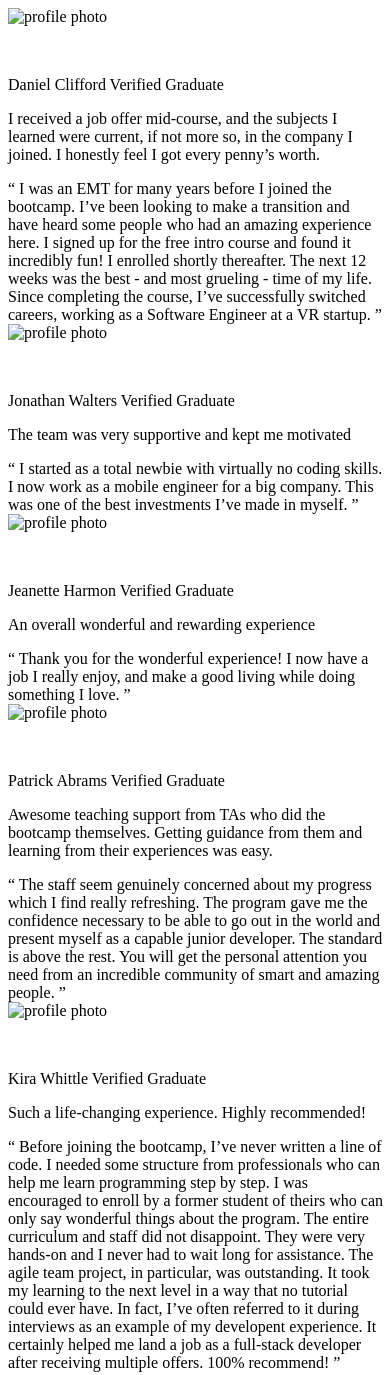
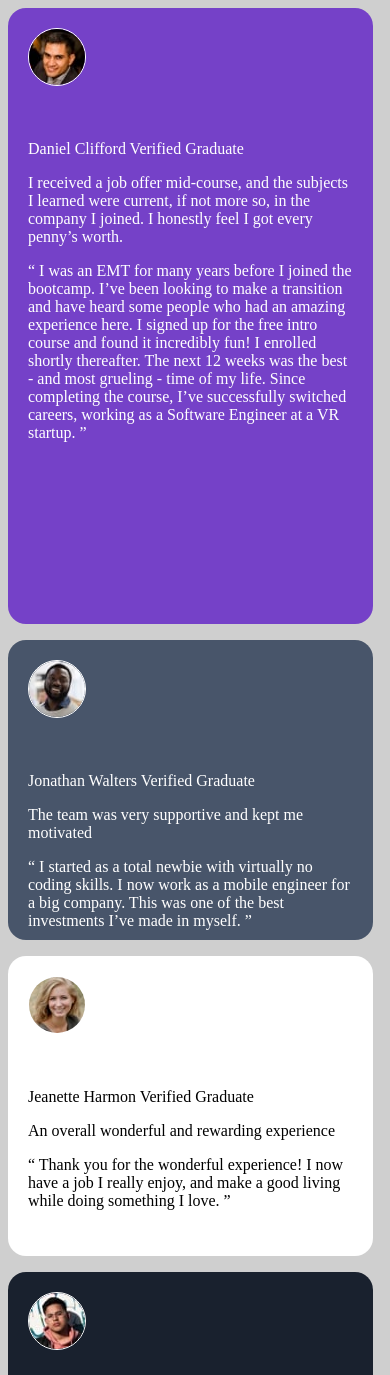
Before and after one commit to tommythetechie/Testimonials-Grid, a plain HTML site: page index.html in a window 390 px wide. Shown: the top 1375 px of the page. Drawn offline with Linux system fonts and the light colour scheme.

Commit message:
starting mobile design
mobile design

```diff
--- a/index.html
+++ b/index.html
@@ -13,8 +13,8 @@
 <body>
 	<div class="wrapper">
     <main>
-      <section class="card">
-        <img src="" alt="profile photo">
+      <section class=" daniel card">
+        <img src="images/image-daniel.jpg" alt="profile photo">
         <p><br><span></span></p>Daniel Clifford
         Verified Graduate
 
@@ -28,8 +28,8 @@
         the course, I’ve successfully switched careers, working as a Software Engineer at a VR startup. ”
       </section><!-- card -->
 
-      <section class="card">
-        <img src="" alt="profile photo">
+      <section class="jonathan card">
+        <img src="images/image-jonathan.jpg" alt="profile photo">
         <p><br><span></span></p>Jonathan Walters
   Verified Graduate
 
@@ -39,8 +39,8 @@
   for a big company. This was one of the best investments I’ve made in myself. ”
 </section><!-- card -->
 
-<section class="card">
-  <img src="" alt="profile photo">
+<section class="jeanette card">
+  <img src="images/image-jeanette.jpg" alt="profile photo">
   <p><br><span></span></p>Jeanette Harmon
   Verified Graduate
 
@@ -50,8 +50,8 @@
   while doing something I love. ”
 </section><!-- card -->
 
-<section class="card">
-  <img src="" alt="profile photo">
+<section class="patrick card">
+  <img src="images/image-patrick.jpg" alt="profile photo">
   <p><br><span></span></p>Patrick Abrams
   Verified Graduate
 
@@ -64,8 +64,8 @@
   an incredible community of smart and amazing people. ”
 </section><!-- card -->
 
-<section class="card">
-  <img src="" alt="profile photo">
+<section class="kira card">
+  <img src="images/image-kira.jpg" alt="profile photo">
   <p><br><span></span></p>Kira Whittle
   Verified Graduate
 
--- a/style.css
+++ b/style.css
@@ -7,14 +7,49 @@ html {
 *, *:before, *:after {
   box-sizing: inherit;
 }
+body {
+  background-color: hsl(0, 0%, 81%);
+}
 .wrapper {
 	width: 375px;
 	margin: 0 auto;
 }
+main {
+  display: grid;
+  grid-template-columns: 365px;
+  grid-template-rows: 300px 300px 300px 300px 300px;
+  grid-row-gap: 16px;
+}
+.card {
+  padding: 20px;
+  border-radius: 18px;
+}
+.card img {
+  border-radius: 50%;
+  border: 1px solid #fff;
+}
 
-
-
-
+.daniel {
+  grid-row-start: span 2;
+  background-color: hsl(263, 55%, 52%);
+  color: #fff;
+}
+.jonathan {
+  background-color: hsl(217, 19%, 35%);
+  color: #fff;
+}
+.jeanette {
+  background-color: #fff;
+}
+.patrick {
+  grid-row-start: span 2;
+  background-color: hsl(219, 29%, 14%);
+  color: #fff;
+}
+.kira {
+  grid-row-start: span 2;
+  background-color: #fff;
+}
 
 @media screen and (min-width: 1440px) {
 
```
